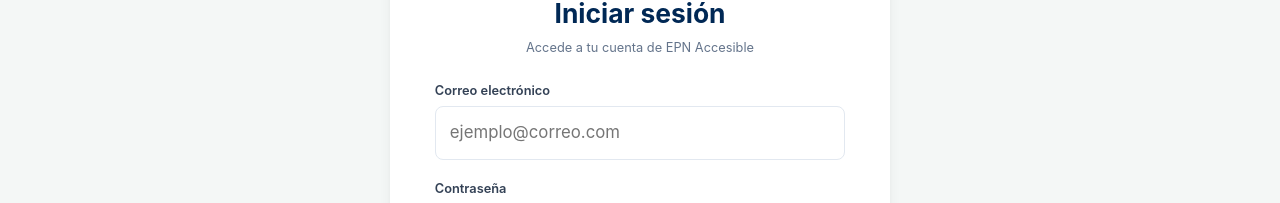
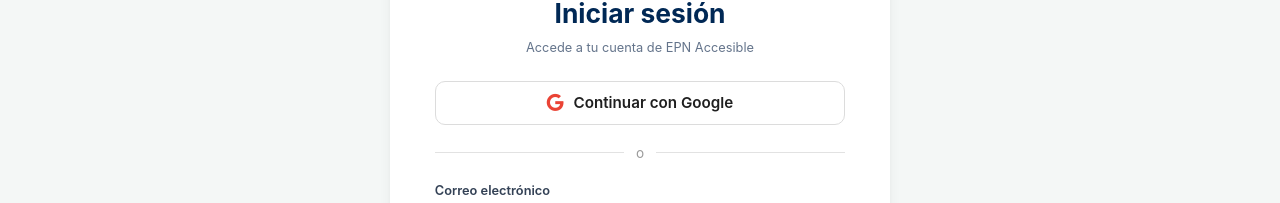
Before and after one commit to Jordy1199/Proyecto-React, a React (Vite) app: page /login in a window 1280 px wide. Shown: the part 295-498 px from the top of the page. Built offline with nearby package versions, Linux system fonts and the light colour scheme; no server answers.

Commit message:
Feat: agregar login con Google y notificacion por correo al reservar

```diff
--- a/package.json
+++ b/package.json
@@ -10,6 +10,7 @@
     "preview": "vite preview"
   },
   "dependencies": {
+    "@emailjs/browser": "^4.4.1",
     "@fortawesome/fontawesome-free": "^7.2.0",
     "aos": "^2.3.4",
     "chart.js": "^4.5.1",
--- a/src/components/auth/AuthForm.jsx
+++ b/src/components/auth/AuthForm.jsx
@@ -4,10 +4,11 @@
 import "./AuthModal.css";
 
 const AuthForm = ({ onSuccess }) => {
-  const { login, registrar } = useAuth();
+  const { login, registrar, loginConGoogle } = useAuth();
 
   const [vista, setVista] = useState("login");
   const [cargando, setCargando] = useState(false);
+  const [cargandoGoogle, setCargandoGoogle] = useState(false);
   const [error, setError] = useState("");
   const [exito, setExito] = useState("");
 
@@ -70,6 +71,7 @@
         "Ese correo ya está registrado. Intenta iniciar sesión.",
       "auth/weak-password": "La contraseña debe tener al menos 6 caracteres.",
       "auth/too-many-requests": "Demasiados intentos. Intenta más tarde.",
+      "auth/popup-closed-by-user": "Cerraste la ventana antes de completar el acceso.",
     };
 
     return mensajes[codigo] || "Ocurrió un error. Intenta de nuevo.";
@@ -98,6 +100,21 @@
       }
     } finally {
       setCargando(false);
+    }
+  };
+
+  const handleGoogleSubmit = async () => {
+    limpiarMensajes();
+    setCargandoGoogle(true);
+
+    try {
+      await loginConGoogle();
+      setExito("¡Bienvenido!");
+      finalizarAutenticacion(800);
+    } catch (err) {
+      setError(traducirError(err.code));
+    } finally {
+      setCargandoGoogle(false);
     }
   };
 
@@ -164,6 +181,20 @@
 
       {error && <div className="auth-message auth-message-error">{error}</div>}
       {exito && <div className="auth-message auth-message-success">{exito}</div>}
+
+      <button
+        type="button"
+        className="auth-google-btn"
+        onClick={handleGoogleSubmit}
+        disabled={cargandoGoogle}
+      >
+        <i className="fa-brands fa-google"></i>
+        {cargandoGoogle ? "Conectando..." : "Continuar con Google"}
+      </button>
+
+      <div className="auth-divider">
+        <span>o</span>
+      </div>
 
       {vista === "login" ? (
         <form className="auth-form" onSubmit={handleLoginSubmit}>
--- a/src/components/auth/AuthModal.css
+++ b/src/components/auth/AuthModal.css
@@ -175,3 +175,56 @@
     cursor: pointer;
     text-decoration: underline;
 }
+
+.auth-google-btn {
+  width: 100%;
+  display: flex;
+  align-items: center;
+  justify-content: center;
+  gap: 10px;
+  padding: 12px;
+  margin-top: 8px;
+  border: 1px solid #dcdcdc;
+  border-radius: 10px;
+  background-color: #ffffff;
+  color: #1f1f1f;
+  font-weight: 600;
+  font-size: 0.95rem;
+  cursor: pointer;
+  transition: background-color 0.2s ease, box-shadow 0.2s ease;
+}
+
+.auth-google-btn:hover:not(:disabled) {
+  background-color: #f5f5f5;
+  box-shadow: 0 1px 4px rgba(0, 0, 0, 0.15);
+}
+
+.auth-google-btn:disabled {
+  opacity: 0.6;
+  cursor: not-allowed;
+}
+
+.auth-google-btn i {
+  color: #ea4335;
+  font-size: 1.1rem;
+}
+
+.auth-divider {
+  display: flex;
+  align-items: center;
+  text-align: center;
+  color: #9a9a9a;
+  font-size: 0.85rem;
+  margin: 18px 0;
+}
+
+.auth-divider::before,
+.auth-divider::after {
+  content: "";
+  flex: 1;
+  border-bottom: 1px solid #e2e2e2;
+}
+
+.auth-divider span {
+  padding: 0 12px;
+}
--- a/src/components/reservation/Reservation.jsx
+++ b/src/components/reservation/Reservation.jsx
@@ -12,6 +12,7 @@
 } from "firebase/firestore";
 import { useLocation } from "react-router-dom";
 import { toast } from "react-toastify";
+import emailjs from "@emailjs/browser";
 
 import { db } from "../../firebase/firebaseConfig";
 import {
@@ -23,6 +24,41 @@
 import { useAuth } from "../../hooks/useAuth";
 import { useReservations } from "../../hooks/useReservations";
 import "./Reservation.css";
+
+const EMAILJS_SERVICE_ID = "service_qky7mia";
+const EMAILJS_TEMPLATE_ID = "template_jn6qf4v";
+const EMAILJS_PUBLIC_KEY = "VIc3-eK343RWFW1Sr";
+
+const notificarReservaExitosa = (usuario, perfilUsuario, datosReserva) => {
+  const esUsuarioGoogle = usuario?.providerData?.some(
+    (proveedor) => proveedor.providerId === "google.com"
+  );
+
+  if (!esUsuarioGoogle) return;
+
+  const nombreUsuario =
+    `${perfilUsuario?.nombre || ""} ${perfilUsuario?.apellido || ""}`.trim() ||
+    usuario.displayName ||
+    "Usuario";
+
+  emailjs
+    .send(
+      EMAILJS_SERVICE_ID,
+      EMAILJS_TEMPLATE_ID,
+      {
+        correo_usuario: usuario.email,
+        nombre_usuario: nombreUsuario,
+        espacio: datosReserva.espacio,
+        fecha: datosReserva.fecha,
+        inicio: datosReserva.inicio,
+        fin: datosReserva.fin,
+      },
+      { publicKey: EMAILJS_PUBLIC_KEY }
+    )
+    .catch((err) => {
+      console.error("No se pudo enviar el correo de confirmación:", err);
+    });
+};
 
 const Reservation = () => {
   const { user, perfil } = useAuth();
@@ -237,6 +273,12 @@
       });
 
       toast.success("Espacio reservado correctamente.");
+      notificarReservaExitosa(user, perfil, {
+        espacio: espacioSeleccionado.nombre,
+        fecha: formulario.fecha,
+        inicio: formulario.inicio,
+        fin: formulario.fin,
+      });
 
       setFormulario((formularioAnterior) => ({
         ...formularioAnterior,
--- a/src/context/AuthContext.jsx
+++ b/src/context/AuthContext.jsx
@@ -2,6 +2,8 @@
 import {
   createUserWithEmailAndPassword,
   signInWithEmailAndPassword,
+  signInWithPopup,
+  GoogleAuthProvider,
   signOut,
   onAuthStateChanged,
   updateProfile,
@@ -47,6 +49,40 @@
   const login = (correo, password) =>
     signInWithEmailAndPassword(auth, correo, password);
 
+  const loginConGoogle = async () => {
+    const proveedor = new GoogleAuthProvider();
+    const credenciales = await signInWithPopup(auth, proveedor);
+    const usuarioGoogle = credenciales.user;
+
+    const referenciaPerfil = doc(db, "usuarios", usuarioGoogle.uid);
+    const snap = await getDoc(referenciaPerfil);
+
+    let datosPerfil;
+
+    if (!snap.exists()) {
+      const [nombre, ...resto] = (usuarioGoogle.displayName || "Usuario").split(
+        " "
+      );
+
+      datosPerfil = {
+        nombre: nombre || "Usuario",
+        apellido: resto.join(" ") || "",
+        correo: usuarioGoogle.email,
+        edad: null,
+        creadoEn: new Date().toISOString(),
+        proveedor: "google",
+      };
+
+      await setDoc(referenciaPerfil, datosPerfil);
+    } else {
+      datosPerfil = snap.data();
+    }
+
+    setPerfil(datosPerfil);
+
+    return credenciales;
+  };
+
   const registrar = async ({ nombre, apellido, correo, edad, password }) => {
     const credenciales = await createUserWithEmailAndPassword(
       auth,
@@ -86,6 +122,7 @@
         perfil,
         cargando,
         login,
+        loginConGoogle,
         registrar,
         logout,
         correoExiste,
```
Also changed, not shown: 1 other file (tests, documents, lock files or other folders).
